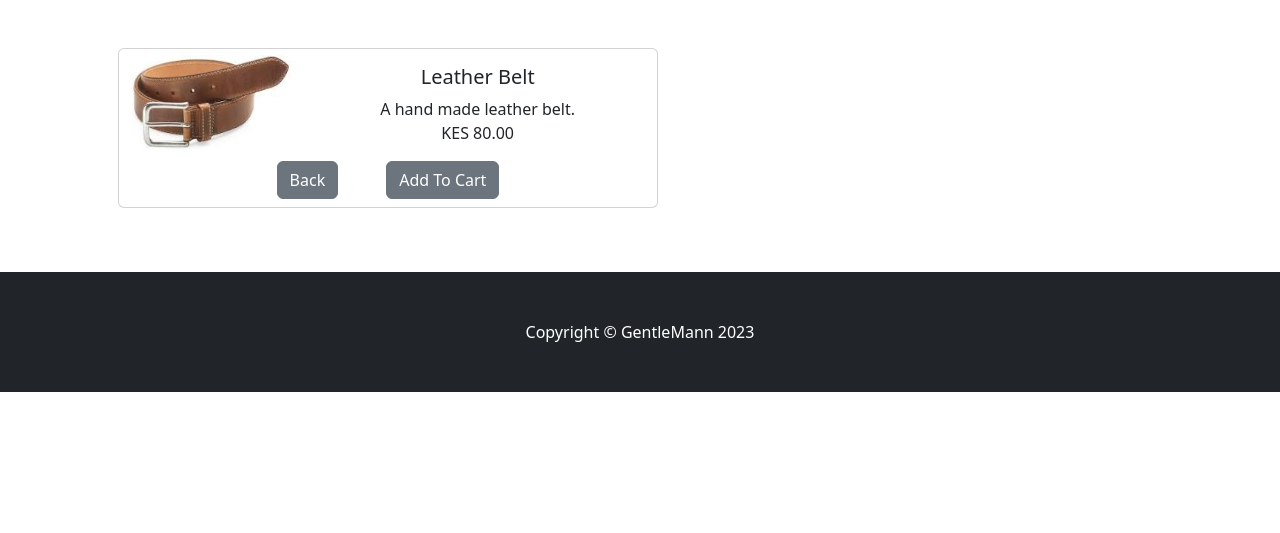
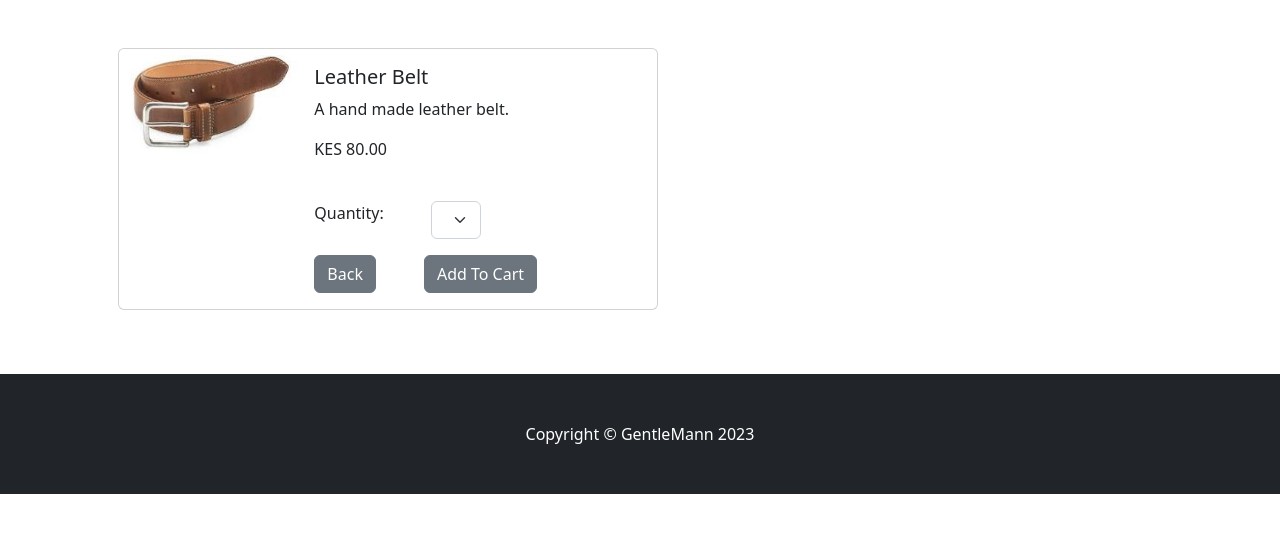
Before and after one commit to geoffreykithuku/django-ecommerce, a Django app: page /product/1 in a window 1280 px wide. Shown: the part 56-589 px from the top of the page. Run offline with Django 5.2, Linux system fonts and the light colour scheme; data comes from the database, SQL or seed files in the repository; both versions use the stored data as it was after the commit; some libraries are stand-ins or nearby versions.

Commit message:
indicate product quantities in cart

```diff
--- a/cart/cart.py
+++ b/cart/cart.py
@@ -10,13 +10,15 @@
             cart = self.session['session_key'] = {}
         self.cart = cart
 
-    def add(self, product):
+    def add(self, product, qty):
         product_id = str(product.id)
+        product_qty = qty
 
         if product_id in self.cart:
             pass
         else:
-            self.cart[product_id] = {'price': str(product.price)}
+            # self.cart[product_id] = {'price': str(product.price)}
+            self.cart[product_id] = int(product_qty)
 
         self.session.modified = True
 
@@ -32,3 +34,7 @@
         # use ids to lookup products from the database
         products = Product.objects.filter(id__in=product_ids)
         return products
+
+    def get_quantities(self):
+        quantities = self.cart
+        return quantities
--- a/store/templates/product.html
+++ b/store/templates/product.html
@@ -5,44 +5,53 @@
     <div class="row g-0">
       <div class="col-md-4">
         <img
-          src="{{product.image.url}}"
+          src="{{ product.image.url }}"
           class="img-fluid rounded-start w-100"
-          alt="..."
+          alt="Product Image"
         />
       </div>
       <div class="col-md-8">
-        <center>
         <div class="card-body">
-            <h5 class="card-title">{{product.name}}</h5>
-            <p class="card-text">{{product.description}}</p>
+          <h5 class="card-title">{{ product.name }}</h5>
+          <p class="card-text">{{ product.description }}</p>
           {% if product.on_offer %}
-            <div class="card-body p-4">
-              <div class="text-center">
-                <!-- Product name-->
-                <h5 class="fw-bolder">{{product.name}}</h5>
-
-                <div
-                  class="d-flex justify-content-center small text-warning mb-2"
-                >
+          <div class="card-body">
+            <div class="">
+              <h5 class="fw-bolder">{{ product.name }}</h5>
+              <div class="d-flex small text-warning mb-2">
                 <div class="bi-star-fill"></div>
                 <div class="bi-star-fill"></div>
                 <div class="bi-star-fill"></div>
                 <div class="bi-star-fill"></div>
                 <div class="bi-star-fill"></div>
               </div>
-                <!-- Product price-->
-                <strike> KES {{product.price}} </strike>
-                &nbsp; {{product.offer_price}} {% else %} KES {{product.price}}
-                {%endif%}
+              <strike>KES {{ product.price }}</strike>
+              &nbsp;{{ product.offer_price }}
             </div>
           </div>
-
-            <div class="d-flex justify-content-center align-items-center gap-5 mb-2">
+          {% else %}
+          <div class="">
+            <p>KES {{ product.price }}</p>
+          </div>
+          {% endif %}
+          <br />
+          <div class="row">
+            <div class="col-md-4">Quantity:</div>
+            <div class="col-md-2">
+              <select class="form-select" id="quantity_cart">
+                <option value="1">1</option>
+                <option value="2">2</option>
+                <option value="3">3</option>
+                <option value="4">4</option>
+                <option value="5">5</option>
+              </select>
+            </div>
+          </div>
+          <div class="d-flex gap-5 mt-3">
             <a href="{% url 'home' %}" class="btn btn-secondary">Back</a>
-
             <button
               type="button"
-              value="{{product.id}}"
+              value="{{ product.id }}"
               id="add-cart"
               class="btn btn-secondary"
             >
@@ -50,34 +59,31 @@
             </button>
           </div>
         </div>
-        </center>
       </div>
     </div>
   </div>
 </div>
 
 <script>
-  $(document).on('click', '#add-cart', function(e){
-    e.preventDefault()
+  $(document).on("click", "#add-cart", function (e) {
+    e.preventDefault();
     $.ajax({
-      type: 'POST',
+      type: "POST",
       url: '{% url "cart_add" %}',
-      data:{
-        product_id: $('#add-cart').val(),
-        csrfmiddlewaretoken: '{{ csrf_token }}',
-        action: 'post'
+      data: {
+        product_id: $("#add-cart").val(),
+        product_qty: $("#quantity_cart option:selected").text(),
+        csrfmiddlewaretoken: "{{ csrf_token }}",
+        action: "post",
       },
-      success: function(json){
-        document.getElementById('cart_quantity').textContent = json.qty
+      success: function (json) {
+        document.getElementById("cart_quantity").textContent = json.qty;
       },
+      error: function (xhr, errmsg, err) {
+        console.log(xhr.status + ":" + xhr.responseText);
+      },
+    });
+  });
+</script>
 
-      error: function(xhr, errmsg, err){
-        console.log(xhr.status + ":" + xhr.responseText)
-
-      }
-
-    })
-
-  })
-</script>
 {% endblock %}
```
Also changed, not shown: cart/templates/cart_summary.html (+18 -0 lines), cart/views.py (+7 -2 lines), db.sqlite3. Lines whose indentation alone changed are shown as unchanged.
